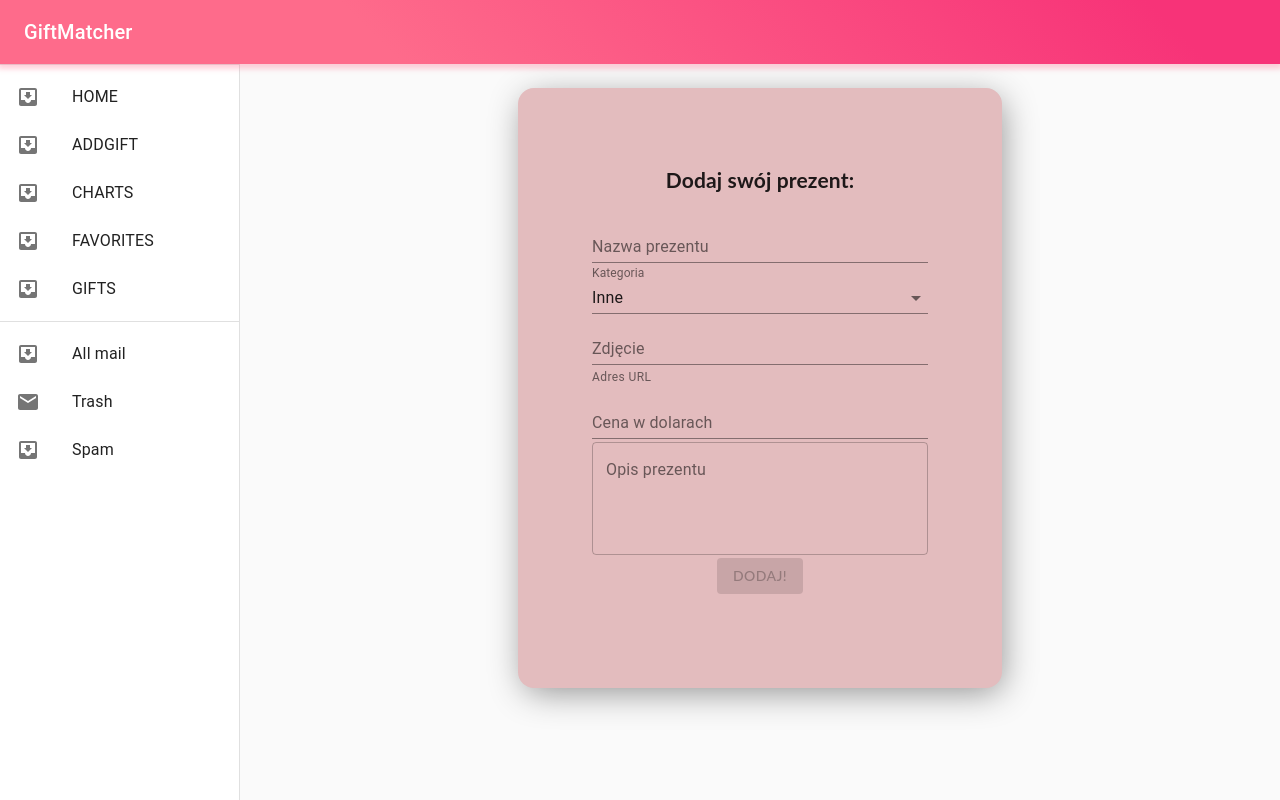
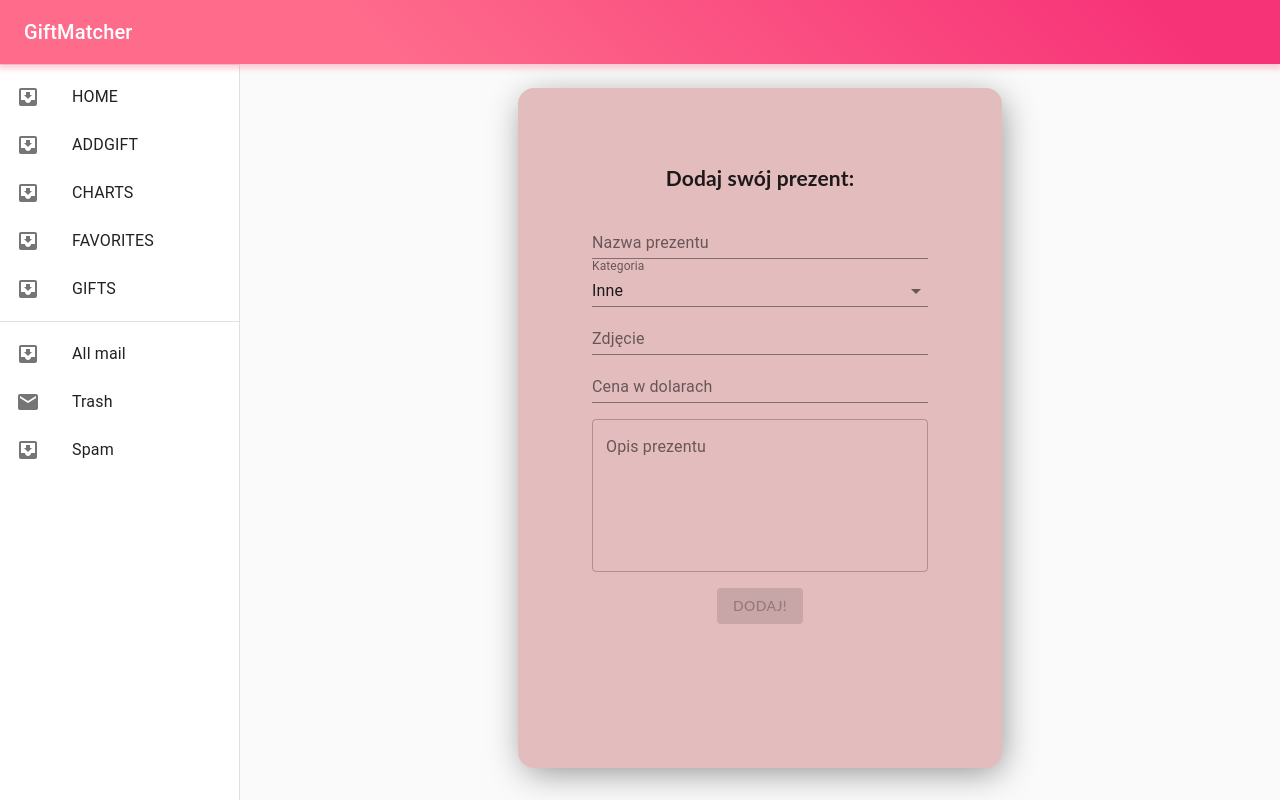
Before and after one commit to infoshareacademy/jfdd14-futureFront-app, a React (Create React App) app: page /addgift in a window 1280 px wide. Built offline with nearby package versions, Linux system fonts and the light colour scheme.

Commit message:
form styling, search function added

```diff
--- a/src/pages/AddGift/AddGift.css
+++ b/src/pages/AddGift/AddGift.css
@@ -14,7 +14,7 @@ form {
 
 .giftAdded {
   display: inline-block;
-  padding: 2vh;
+  padding: 1vh;
   font-weight: bold;
   color: rgb(230, 54, 142);
   font-size: 1.3rem;
@@ -26,18 +26,15 @@ form {
   align-items: space-around;
   justify-content: space-around;
   background-color: rgb(227, 188, 190);
-  height: 75vh;
+  height: 85vh;
   padding: 1vh;
   box-shadow: 3px 7px 35px -4px rgba(0, 0, 0, 0.45);
   border-radius: 2vh;
 }
 
-/* .inputBox {
-    padding-bottom: 5vh;
-    height: 20%;
-    margin: 2vh;
-    width: 80% !important;
-} */
+#outlined-multiline-static {
+  padding-bottom: 5vh !important;
+}
 
 /* @media (min-width: 450px) {
     .inputBox {
--- a/src/pages/AddGift/Addgift.js
+++ b/src/pages/AddGift/Addgift.js
@@ -65,7 +65,7 @@ const Addgift = (props) => {
 
           <TextField
             value={photo}
-            helperText="Adres URL"
+            placeholder="Adres URL"
             fullWidth
             color="secondary"
             onChange={(e) => setPhoto(e.target.value)}
@@ -81,6 +81,7 @@ const Addgift = (props) => {
             onChange={(e) => setPrice(e.target.value)}
             id="standard-basic"
             label="Cena w dolarach"
+            style={{ paddingBottom: "2vh" }}
           />
 
           <TextField
@@ -93,9 +94,11 @@ const Addgift = (props) => {
             fullWidth
             onChange={(e) => setDescription(e.target.value)}
             value={description}
+            style={{ paddingBottom: "2vh" }}
           />
 
           <Button
+            className="addGiftButton"
             variant="contained"
             disabled={
               !Boolean(name && category && photo && price && description)
--- a/src/pages/Giftslist/Giftslist.js
+++ b/src/pages/Giftslist/Giftslist.js
@@ -1,8 +1,13 @@
-import React, { Fragment } from "react";
+import React, { Fragment, useState } from "react";
 import Gift from "../../components/Gift/Gift";
 import TablePagination from "@material-ui/core/TablePagination";
+import TextField from "@material-ui/core/TextField";
 
 const GiftList = function (props) {
+  const [searchInput, setSearchInput] = useState("");
+  const handleChange = (e) => {
+    setSearchInput(e.target.value);
+  };
   let {
     gifts,
     toggleFavorite,
@@ -23,6 +28,7 @@ const GiftList = function (props) {
           top: 10,
         }}
       >
+        <TextField onChange={handleChange}></TextField>
         <TablePagination
           rowsPerPageOptions={[5, 10, 25]}
           labelRowsPerPage="Gifts"
@@ -37,6 +43,13 @@ const GiftList = function (props) {
       </div>
       {gifts
         ?.slice(page * giftsPerPage, page * giftsPerPage + giftsPerPage)
+        .filter(
+          (gift) =>
+            gift.name.toLowerCase().includes(searchInput.toLocaleLowerCase()) ||
+            gift.category
+              .toLowerCase()
+              .includes(searchInput.toLocaleLowerCase())
+        )
         .map((gift, i) => (
           <Gift
             key={i}
```
